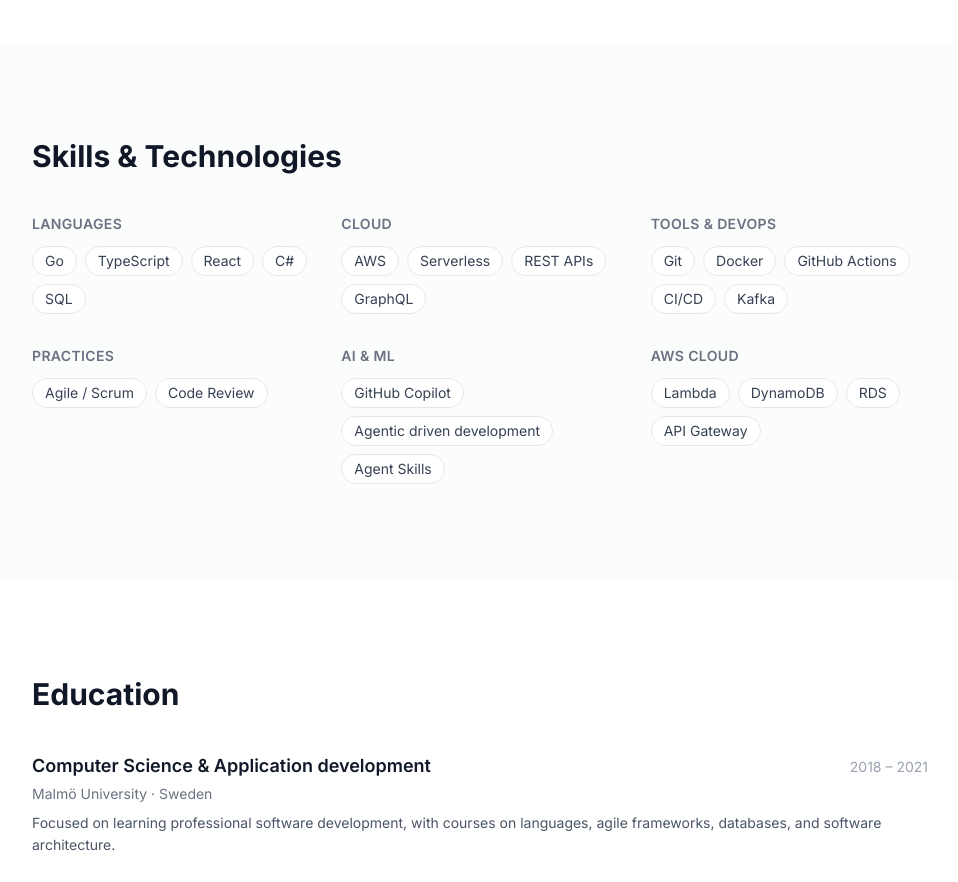
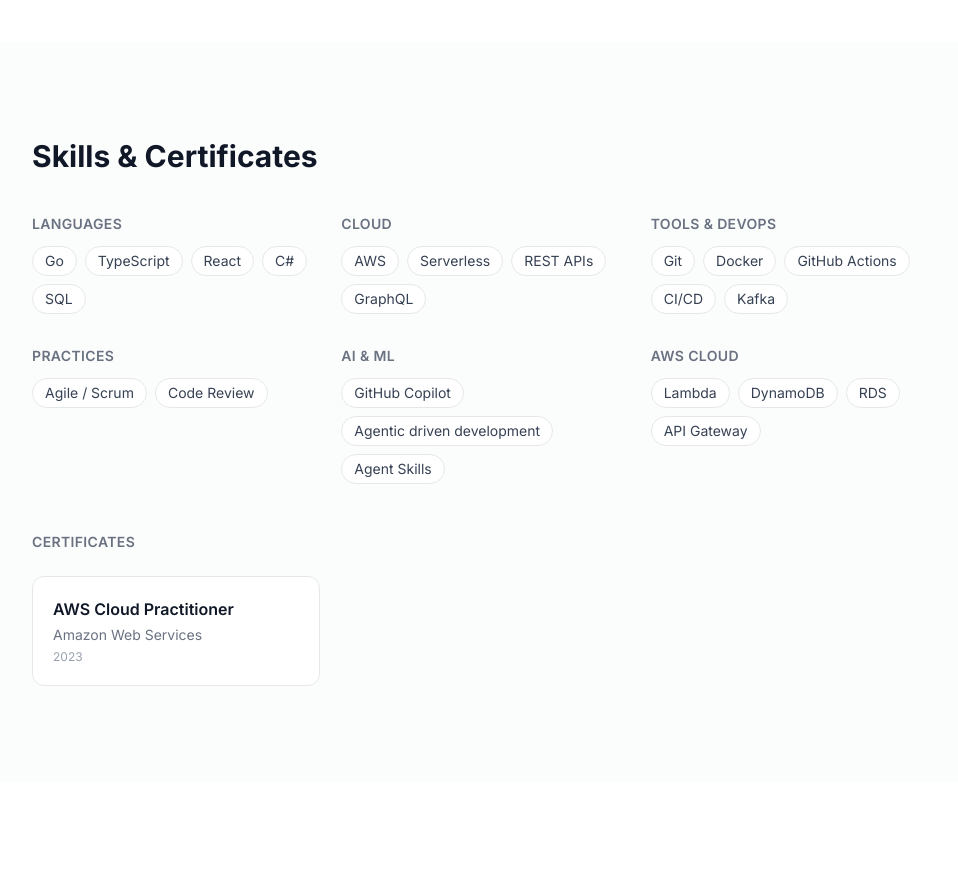
Before and after one commit to Marmas99/personal-website, a React (Vite) app: page / in a window 1280 px wide. Shown: the part 1380-2262 px from the top of the page, without its empty margins (160-1118 px from the left). Built offline with nearby package versions, Linux system fonts and the light colour scheme.

Commit message:
added certificates

```diff
--- a/src/App.tsx
+++ b/src/App.tsx
@@ -8,7 +8,7 @@
 import { Footer } from "./components/Footer";
 
 export default function App() {
-  const { personal, experience, skills, education } = resumeData;
+  const { personal, experience, skills, certificates, education } = resumeData;
 
   return (
     <div className="min-h-screen bg-white text-gray-900">
@@ -17,7 +17,7 @@
       <main>
         <Hero personal={personal} />
         <Experience entries={experience} />
-        <Skills categories={skills} />
+        <Skills categories={skills} certificates={certificates} />
         <Education entries={education} />
         <Contact />
       </main>
--- a/src/components/Skills.tsx
+++ b/src/components/Skills.tsx
@@ -1,15 +1,16 @@
 import { SectionWrapper } from "./SectionWrapper";
-import type { SkillCategory } from "../data/resume";
+import type { SkillCategory, CertificateEntry } from "../data/resume";
 
 interface SkillsProps {
   categories: SkillCategory[];
+  certificates: CertificateEntry[];
 }
 
-export function Skills({ categories }: SkillsProps) {
+export function Skills({ categories, certificates }: SkillsProps) {
   return (
     <SectionWrapper id="skills" className="bg-gray-50/60">
       <h2 className="mb-10 text-2xl font-bold text-gray-900 md:text-3xl">
-        Skills &amp; Technologies
+        Skills &amp; Certificates
       </h2>
 
       <div className="grid gap-8 sm:grid-cols-2 lg:grid-cols-3">
@@ -31,6 +32,26 @@
           </div>
         ))}
       </div>
+
+      {certificates.length > 0 && (
+        <>
+          <h3 className="mt-12 mb-6 text-sm font-semibold tracking-wide text-gray-500 uppercase">
+            Certificates
+          </h3>
+          <div className="grid gap-4 sm:grid-cols-2 lg:grid-cols-3">
+            {certificates.map((cert) => (
+              <div
+                key={cert.id}
+                className="rounded-xl border border-gray-200 bg-white p-5 transition-colors hover:border-accent-300"
+              >
+                <p className="font-semibold text-gray-900">{cert.name}</p>
+                <p className="mt-1 text-sm text-gray-500">{cert.issuer}</p>
+                <p className="mt-1 text-xs text-gray-400">{cert.date}</p>
+              </div>
+            ))}
+          </div>
+        </>
+      )}
     </SectionWrapper>
   );
 }
--- a/src/data/resume.ts
+++ b/src/data/resume.ts
@@ -45,10 +45,18 @@
   description?: string;
 }
 
+export interface CertificateEntry {
+  id: string;
+  name: string;
+  issuer: string;
+  date: string;
+}
+
 export interface ResumeData {
   personal: PersonalInfo;
   experience: ExperienceEntry[];
   skills: SkillCategory[];
+  certificates: CertificateEntry[];
   education: EducationEntry[];
 }
 
@@ -120,6 +128,15 @@
     { id: "sk-cloud", name: "AWS Cloud", skills: ["Lambda", "DynamoDB", "RDS", "API Gateway"] },
   ],
 
+  certificates: [
+    {
+      id: "cert-1",
+      name: "AWS Cloud Practitioner",
+      issuer: "Amazon Web Services",
+      date: "2023",
+    },
+  ],
+
   education: [
     {
       id: "edu-1",
```
